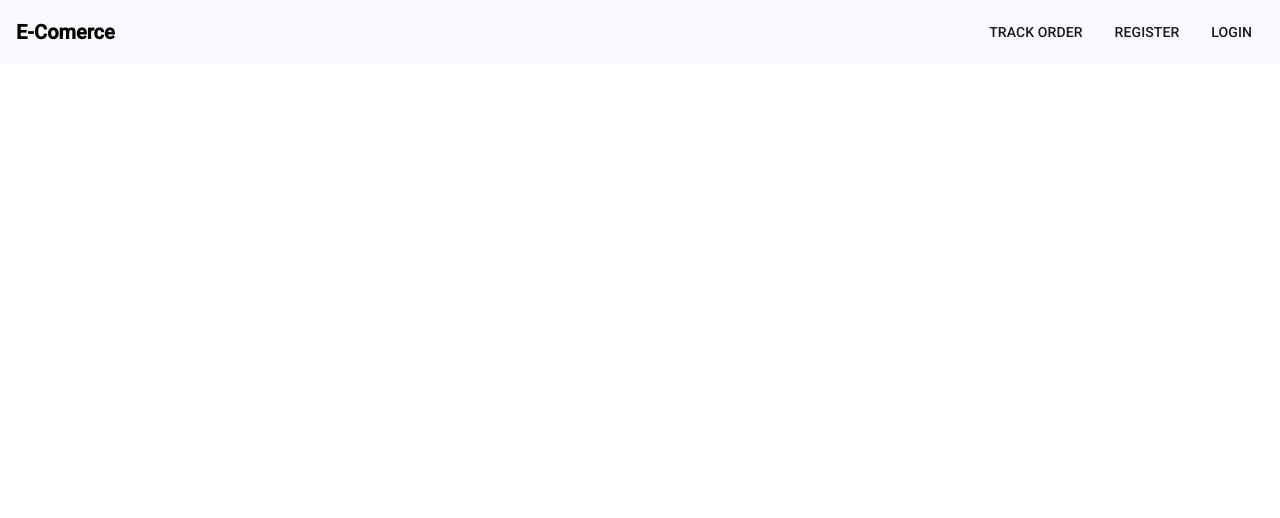
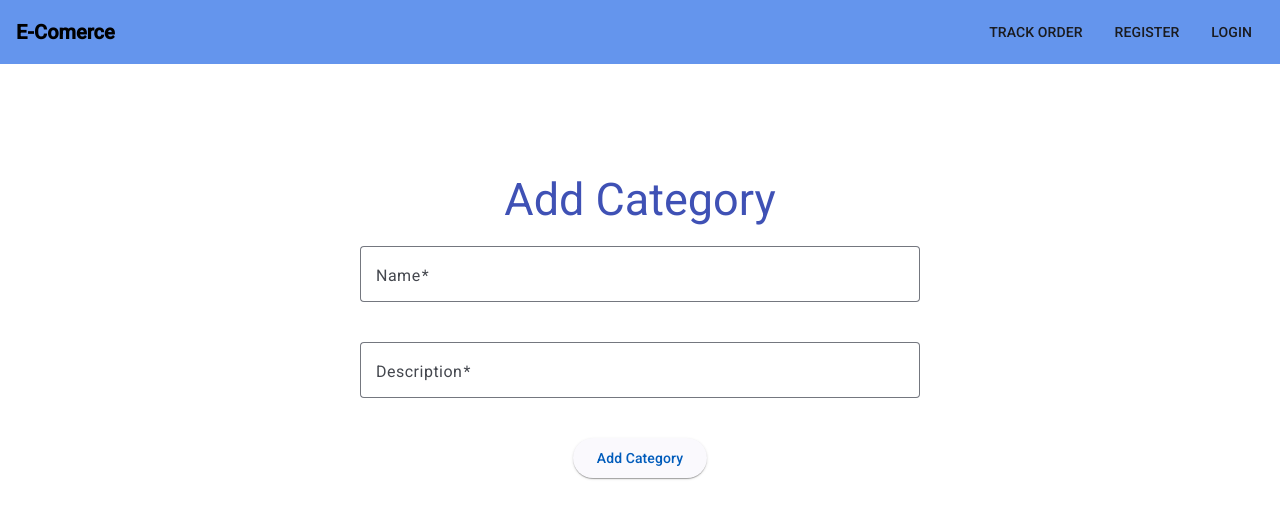
Before and after one commit to mauricioatm20/ecomWeb, an Angular app: page /admin/category in a window 1280 px wide. Before the commit this address led to /. Shown: the top 518 px of the page. Built offline with nearby package versions, Linux system fonts and the light colour scheme.

Commit message:
category

```diff
--- /dev/null
+++ b/src/app/admin/components/post-category/post-category.component.html
@@ -0,0 +1,21 @@
+<div class="container">
+  <h2>Add Category</h2>
+  <form [formGroup]="categoryForm" (ngSubmit)="addCategory()">
+
+    <mat-form-field appearance="outline" class="form-field">
+      <mat-label>Name</mat-label>
+      <input matInput type="text" placeholder="Name" formControlName="name" />
+      <mat-error *ngIf="categoryForm.get('name')?.hasError('required')">This input is required!</mat-error>
+    </mat-form-field>
+
+    <mat-form-field appearance="outline" class="form-field">
+      <mat-label>Description</mat-label>
+      <input matInput type="text" placeholder="Description" formControlName="description" />
+      <mat-error *ngIf="categoryForm.get('description')?.hasError('required')">This input is required!</mat-error>
+    </mat-form-field>
+
+    <button mat-raised-button color = "primary" type="submit">Add Category</button>
+
+  </form>
+
+</div>
--- /dev/null
+++ b/src/app/admin/components/post-category/post-category.component.scss
@@ -0,0 +1,47 @@
+.container{
+  max-width: 600px;
+  margin: auto;
+  padding: 20px;
+  margin-top: 90px;
+
+  h2{
+    text-align: center;
+    margin-bottom: 20px;
+    color: #3f51b5;
+  }
+
+  form{
+    display: flex;
+    flex-direction: column;
+
+    mat-form-field {
+      margin-bottom: 20px;
+
+      .mat-form-field-wraoer{
+        border-radius: 4px;
+        border: 1px solid #ccc;
+
+      }
+      .mat-form-field-outline{
+        border-width: 1px;
+      }
+      .mat-input-element{
+        color: #3f51b5;
+      }
+    }
+    button{
+      align-self: center;
+    }
+  }
+}
+@media (max-width: 600px) {
+  .container{
+    padding: 10px;
+
+    form{
+      mat-form-field {
+        margin-bottom: 10px;
+      }
+    }
+  }
+}
--- /dev/null
+++ b/src/app/admin/components/post-category/post-category.component.ts
@@ -0,0 +1,64 @@
+import {Component, OnInit} from '@angular/core';
+import {MatError, MatFormField, MatLabel} from "@angular/material/form-field";
+import {MatInput} from "@angular/material/input";
+import {MatButton} from "@angular/material/button";
+import {FormBuilder, FormGroup, ReactiveFormsModule, Validators} from "@angular/forms";
+import {Router} from "@angular/router";
+import {MatSnackBar, MatSnackBarModule} from "@angular/material/snack-bar";
+import {AdminService} from "../../service/admin.service";
+import {CommonModule} from "@angular/common";
+
+@Component({
+  selector: 'app-post-category',
+  standalone: true,
+  imports: [
+    MatFormField,
+    MatLabel,
+    MatInput,
+    MatError,
+    MatButton,
+    MatSnackBarModule,
+    CommonModule,
+    ReactiveFormsModule,
+  ],
+  templateUrl: './post-category.component.html',
+  styleUrl: './post-category.component.scss'
+})
+export class PostCategoryComponent implements OnInit{
+
+   categoryForm!: FormGroup;
+
+   constructor(
+     private fb: FormBuilder,
+     private router: Router,
+     private snackBar: MatSnackBar,
+     private adminService: AdminService,
+   ) {}
+
+  ngOnInit(): void {
+     this.categoryForm = this.fb.group({
+       name: [null, [Validators.required]],
+       description: [null, [Validators.required]],
+     })
+  }
+
+  addCategory(): void {
+     if (this.categoryForm.valid) {
+       this.adminService.addCategory(this.categoryForm.value).subscribe((res) =>{
+         if(res.id != null){
+           this.snackBar.open('Category Posted Successfully','Close',{
+             duration: 5000,
+           });
+           this.router.navigateByUrl('/admin/dashboard');
+         }else{
+           this.snackBar.open(res.message,'Close',{
+             duration: 5000,
+             panelClass: 'error-snackbar'
+           });
+         }
+       })
+     }else {
+       this.categoryForm.markAsTouched()
+     }
+  }
+}
--- /dev/null
+++ b/src/app/admin/service/admin.service.ts
@@ -0,0 +1,25 @@
+import { Injectable } from '@angular/core';
+import {HttpClient, HttpHeaders} from "@angular/common/http";
+import {Observable} from "rxjs";
+import {UserStorageService} from "../../service/storage/user-storage.service";
+
+
+const BASIC_URL = 'http://localhost:8080/';
+@Injectable({
+  providedIn: 'root'
+})
+export class AdminService {
+
+  constructor(
+    private http: HttpClient) { }
+
+  addCategory(categoryDto:any):Observable<any> {
+    return this.http.post(BASIC_URL + 'api/admin/category',categoryDto,{
+      headers: this.createAuthorizationHeader(),
+    })
+  }
+
+  private createAuthorizationHeader(): HttpHeaders {
+    return new HttpHeaders().set('Authorization', 'Bearer ' + UserStorageService.getToken())
+  }
+}
--- a/src/app/app.component.css
+++ b/src/app/app.component.css
@@ -23,3 +23,6 @@ button.active{
 .customer-toolbar{
   background-color: #ff0000;
 }
+mat-toolbar{
+  background: cornflowerblue;
+}
--- a/src/app/customer/customer-routing.module.ts
+++ b/src/app/customer/customer-routing.module.ts
@@ -1,11 +1,7 @@
 import { NgModule } from '@angular/core';
 import { CommonModule } from '@angular/common';
 import {RouterModule, Routes} from "@angular/router";
-import {CustomerComponent} from "./customer.component";
-import {DashboardComponent} from "./components/dashboardC/dashboard.component";
 
-const routes: Routes = [
-  ]
 
 @NgModule({
   declarations: [],
--- a/src/app/login/login.component.ts
+++ b/src/app/login/login.component.ts
@@ -69,7 +69,7 @@ export class LoginComponent implements OnInit{
         if(UserStorageService.isAdminLoggedIn()){
           this.router.navigateByUrl('dashboard');
         }else if(UserStorageService.isCustomerLoggedIn()){
-          this.router.navigateByUrl('dashboard');
+          this.router.navigateByUrl('dashboard-c');
         }
       },
       (error) => {this.snackBar.open('Bad credentials','ERROR',{duration:5000})},
```
Also changed, not shown: src/app/admin/admin-routing.module.ts (deleted, +0 -18 lines), src/app/admin/admin.module.ts (added, +26 -0 lines), src/app/app-routing.module.ts (deleted, +0 -13 lines), src/app/app.routes.ts (+5 -5 lines), 2 other files (tests, documents, lock files or other folders).
